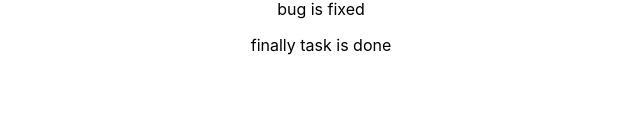
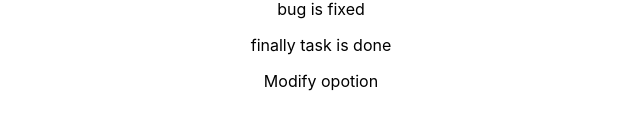
Before and after one commit to Sakthivel-Vadivel/basic-react, a React (Create React App) app in the folder git-basics/: page / in a window 1280 px wide. Shown: the part 161-300 px from the top of the page, without its empty margins (319-959 px from the left). Built offline with nearby package versions, Linux system fonts and the light colour scheme.

Commit message:
feat:modify added

```diff
--- a/git-basics/src/App.js
+++ b/git-basics/src/App.js
@@ -13,6 +13,7 @@ function App() {
       <p>logout feature</p>
       <div>bug is fixed </div>
       <p>finally task is done</p>
+      <p>Modify opotion</p>
     </div>
   );
 }
```
